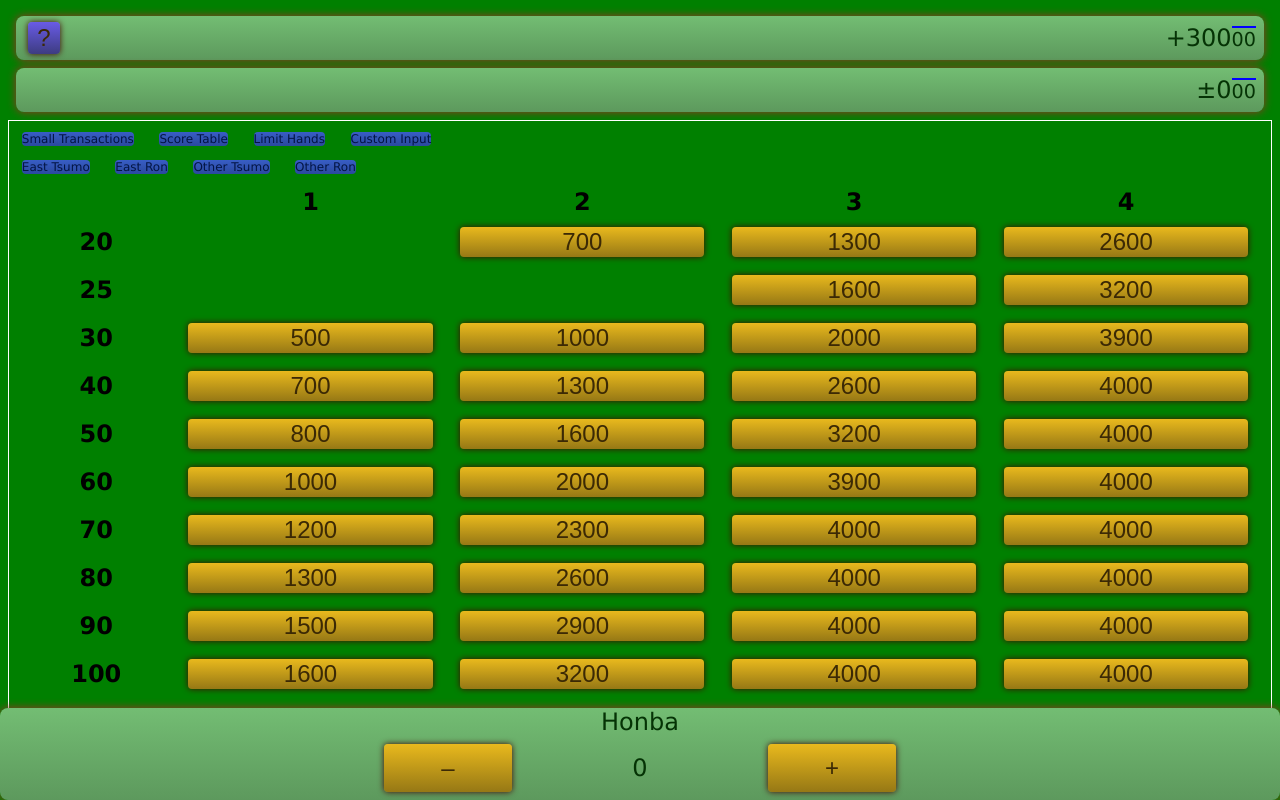
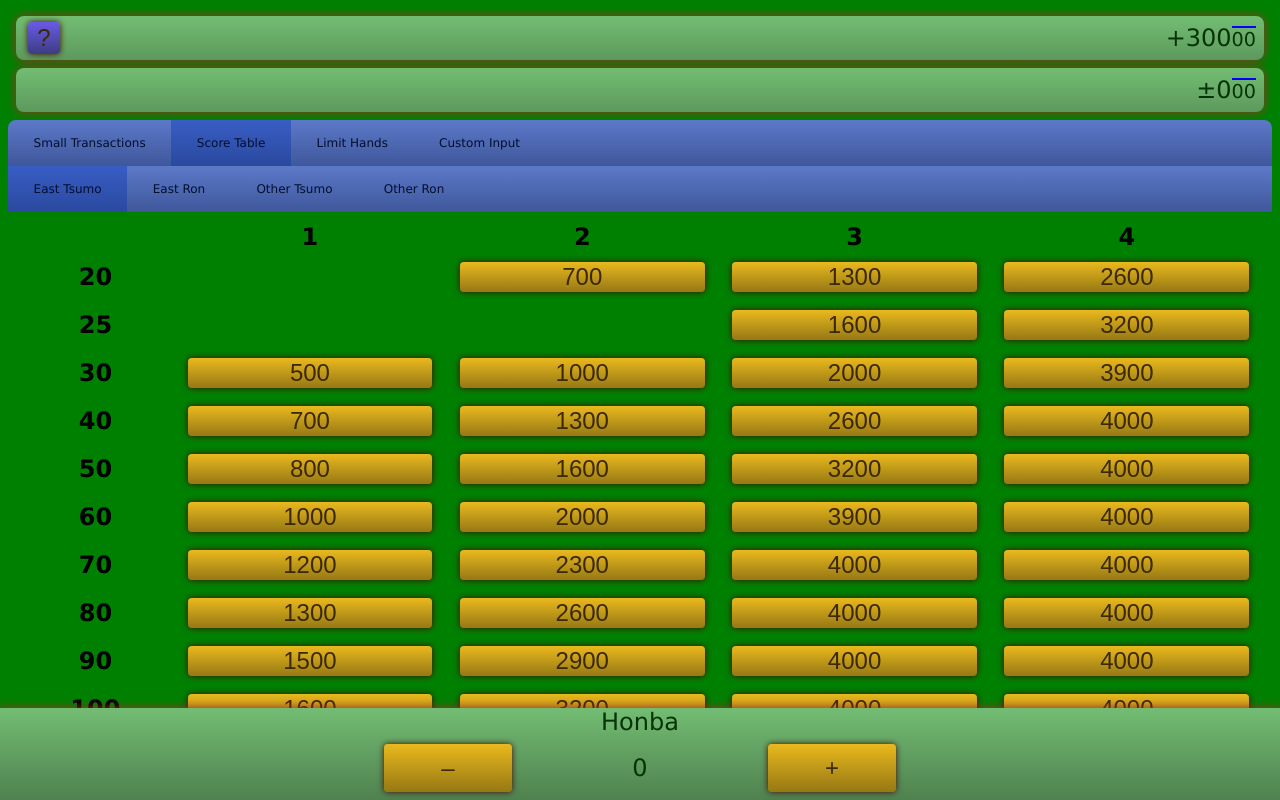
Before and after one commit to PauliMarttinen/riichi-mahjong-personal-score-tracker, a React (Create React App) app: page / in a window 1280 px wide. Built offline with nearby package versions, Linux system fonts and the light colour scheme.

Commit message:
Now it looks decent and functions well in dev; Breaks in production!!

```diff
--- a/src/App.css
+++ b/src/App.css
@@ -13,6 +13,7 @@ body
   bottom: 0;
   left: 0;
   overflow: hidden;
+  padding: 0;
 }
 
 button
@@ -36,7 +37,7 @@ button.transaction
 
 .transactionviews
 {
-  border: 1px solid white;
+  border-radius: 1vh;
   position: absolute;
   top: 14vh;
   right: 0;
@@ -78,7 +79,7 @@ button.transaction
   left: 0;
   background: black;
   opacity: 0.5;
-  z-index: 0;
+  z-index: 1;
 }
 
 .popup
@@ -151,7 +152,7 @@ button.transaction
 .increasedecrease
 {
   color: rgb(5, 51, 5);
-  background-image: linear-gradient(rgb(115, 189, 115), rgb(93, 153, 93));
+  background-image: linear-gradient(rgb(115, 189, 115), rgb(79, 129, 79));
   box-shadow: 0 0 1vh brown;
   border-radius: 1vh;
   text-align: center;
@@ -164,11 +165,14 @@ button.transaction
   right: 0;
   bottom: 0;
   left: 0;
+  border-radius: 0;
 }
 
 .custominput .increasedecrease
 {
   margin-bottom: 5vh;
+  width: 80%;
+  margin: 0 auto 5vh auto;
 }
 
 .increasedecrease .label
@@ -310,9 +314,15 @@ button.transaction
 .custominput
 {
   margin-top: 5vh;
+  text-align: center;
 }
 
 .custominput .increasedecrease .action div
 {
   width: 25vw;
 }
+
+.custominput button
+{
+  width: 80%;
+}
--- a/src/ConfirmTransactionPopup.js
+++ b/src/ConfirmTransactionPopup.js
@@ -39,7 +39,7 @@ class ConfirmTransactionPopup extends React.Component
 
       var payBase = payment;
       var payHonba = this.props.honba * 300;
-      var payTotal = payBase + payTotal;
+      var payTotal = payBase + payHonba;
 
       return (
         <div className="winlosechoice">
--- a/src/Tabs/ViewTabs.css
+++ b/src/Tabs/ViewTabs.css
@@ -1,9 +1,23 @@
+.viewtabs-tabs
+{
+  background-image: linear-gradient(rgb(92, 121, 201),rgb(63, 87, 155));
+}
+
 .viewtabs-tab
 {
+  height: 100%;
+  display: inline-block;
+  font-size: 50%;
+  color: rgb(2, 15, 46);
+  padding: 2vh 2vw;
+}
+
+.viewtabs-selected
+{
   background-image: linear-gradient(rgb(56, 93, 197), rgb(42, 73, 158));
-  border-radius: 0.5vh;
-  margin: 2vh 1vw;
-  display: inline;
-  font-size: 50%;
-  color: rgb(3, 21, 68);
 }
+
+.viewtabs-content.invisible
+{
+  visibility: hidden;
+}
--- a/src/Tabs/ViewTabs.js
+++ b/src/Tabs/ViewTabs.js
@@ -6,38 +6,37 @@ class ViewTabs extends React.Component
 {
   render()
   {
-    return (
-      <div className="viewtabs-container">
-        {this.props.children.map((value, index) =>
+    var tabs = [];
+    var selectedTab = this.props.index;
+
+    for (var child = 0; child < this.props.children.length; child++)
     {
-            if (value.type.name === "Tab")
+      if (this.props.children[child].type.name === "Tab")
       {
-              if (parseInt(value.props.index) === parseInt(this.props.index))
+        if (parseInt(this.props.index) === child)
         {
-                return (
-                  <div className="viewtabs-tab viewtabs-selected">
-                    {value.props.children}
-                  </div>
-                );
+          tabs.push(<div key={child} className="viewtabs-tab viewtabs-selected">{this.props.children[child].props.children}</div>);
+          selectedTab = child;
         }
         else
         {
-                return (
-                  <div className="viewtabs-tab" data-index={value.props.index} onClick={e => this.props.onClick(e.target.dataset.index)}>
-                    {value.props.children}
-                  </div>
-                )
+          tabs.push(<div key={child} className="viewtabs-tab" data-index={child} onClick={e => this.props.onClick(e.target.dataset.index)}>{this.props.children[child].props.children}</div>);
         }
       }
-            else if (value.type.name === "TabContent" && parseInt(value.props.index) === parseInt(this.props.index))
+      else
       {
+        break;
+      }
+    }
+
     return (
+      <div className="viewtabs">
+        <div className="viewtabs-tabs">
+          {tabs}
+        </div>
         <div className="viewtabs-content">
-                  {value.props.children}
+          {this.props.children[child+selectedTab]}
         </div>
-              );
-            }
-          })}
       </div>
     );
   }
--- a/src/TransactionViews.js
+++ b/src/TransactionViews.js
@@ -86,20 +86,20 @@ class TransactionViews extends React.Component
     return (
       <div className="transactionviews">
         <ViewTabs index={this.state.index} onClick={this.changeTab}>
-          <Tab index="0">Small Transactions</Tab>
-          <Tab index="1">Score Table</Tab>
-          <Tab index="2">Limit Hands</Tab>
-          <Tab index="3">Custom Input</Tab>
-          <TabContent index="0">
+          <Tab>Small Transactions</Tab>
+          <Tab>Score Table</Tab>
+          <Tab>Limit Hands</Tab>
+          <Tab>Custom Input</Tab>
+          <TabContent>
             <SmallTransactionsButtons onClick={this.props.onClick} />
           </TabContent>
-          <TabContent index="1">
+          <TabContent>
             <ScoringTable transactionConfirmation={this.askToConfirmTransaction} />
           </TabContent>
-          <TabContent index="2">
+          <TabContent>
             <LimitHands transactionConfirmation={this.askToConfirmTransaction} />
           </TabContent>
-          <TabContent index="3">
+          <TabContent>
             <CustomInput points={this.props.points} onClick={this.props.onClick}/>
           </TabContent>
         </ViewTabs>
```
Lines whose indentation alone changed are shown as unchanged.
